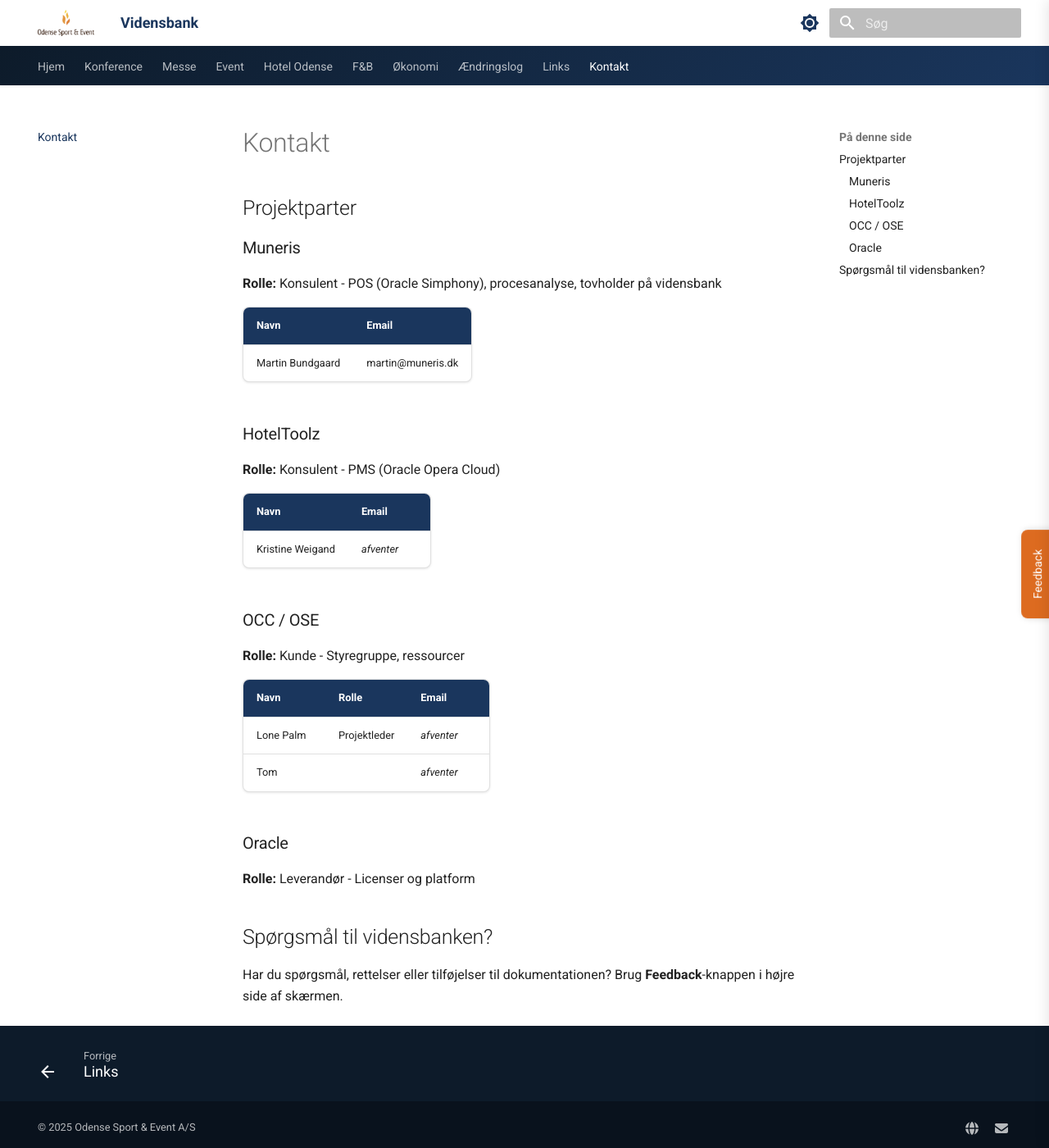
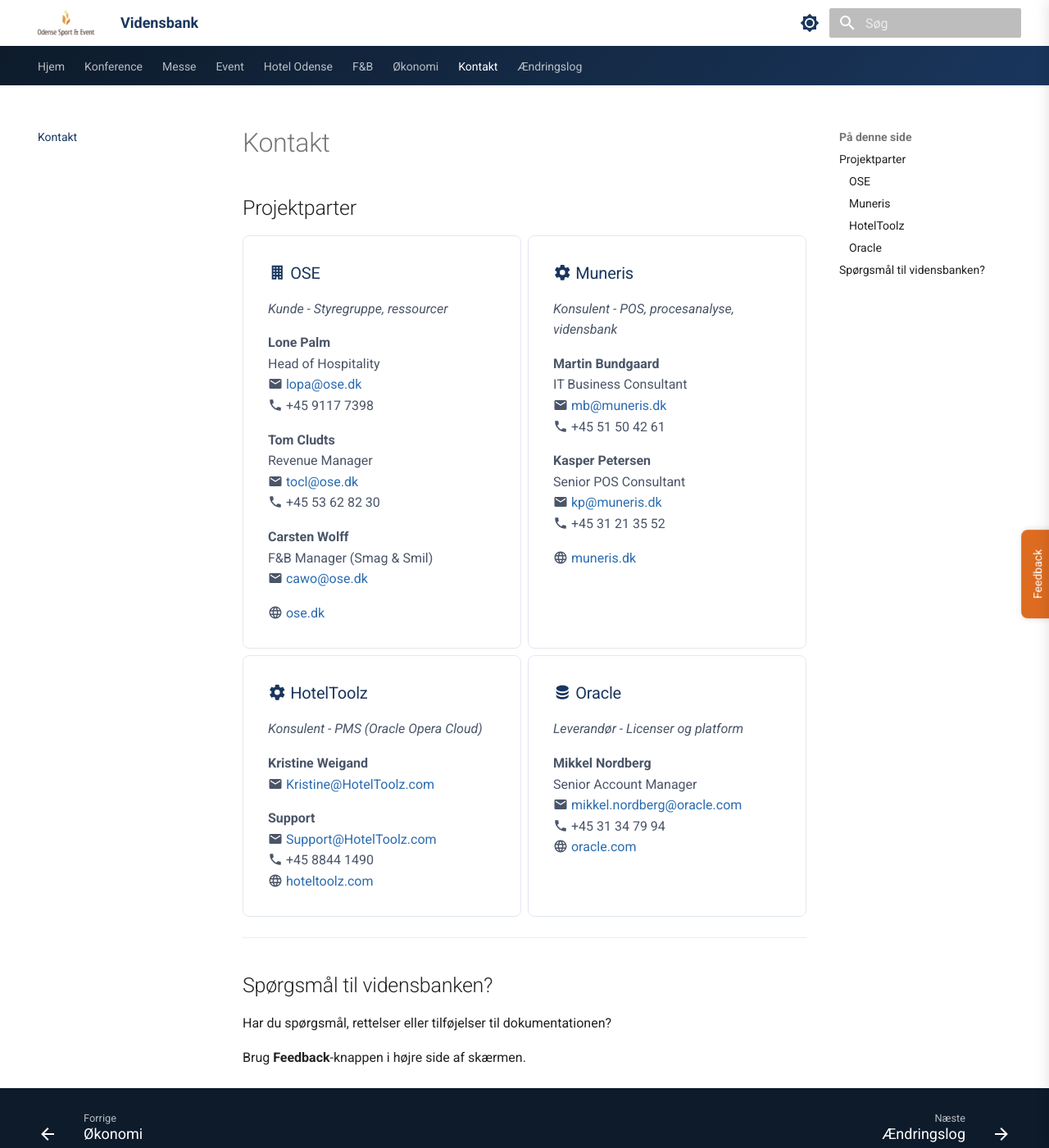
Before and after one commit to mbundgaard/OSE, an MkDocs documentation site: the page built from docs/kontakt.md, in a window 1280 px wide and 1400 px high. Shown: the whole window at 82% size. Built offline with MkDocs 1.6.1 and Material for MkDocs 9.7.7, drawn with Linux system fonts in a browser that asks for light colours.

Commit message:
Opdateret kontaktside og navigation
- Kontaktside redesignet med grid-cards og ikoner
- Tilføjet alle kontaktpersoner med titler og kontaktinfo
- Fjernet Links-siden
- Ændringslog flyttet til højre for Kontakt
- Fjernet email-knap i footer

🤖 Generated with [Claude Code](https://claude.com/claude-code)

Co-Authored-By: Claude Opus 4.5 <noreply@anthropic.com>

```diff
--- a/docs/kontakt.md
+++ b/docs/kontakt.md
@@ -2,35 +2,88 @@
 
 ## Projektparter
 
-### Muneris
+<div class="grid" markdown>
 
-**Rolle:** Konsulent - POS (Oracle Simphony), procesanalyse, tovholder på vidensbank
+<div class="grid-card" markdown>
 
-| Navn | Email |
-|------|-------|
-| Martin Bundgaard | martin@muneris.dk |
+### :material-office-building: OSE
 
-### HotelToolz
+*Kunde - Styregruppe, ressourcer*
 
-**Rolle:** Konsulent - PMS (Oracle Opera Cloud)
+**Lone Palm**<br>
+Head of Hospitality<br>
+:material-email: [lopa@ose.dk](mailto:lopa@ose.dk)<br>
+:material-phone: +45 9117 7398
 
-| Navn | Email |
-|------|-------|
-| Kristine Weigand | *afventer* |
+**Tom Cludts**<br>
+Revenue Manager<br>
+:material-email: [tocl@ose.dk](mailto:tocl@ose.dk)<br>
+:material-phone: +45 53 62 82 30
 
-### OCC / OSE
+**Carsten Wolff**<br>
+F&B Manager (Smag & Smil)<br>
+:material-email: [cawo@ose.dk](mailto:cawo@ose.dk)
 
-**Rolle:** Kunde - Styregruppe, ressourcer
+:material-web: [ose.dk](https://www.ose.dk)
 
-| Navn | Rolle | Email |
-|------|-------|-------|
-| Lone Palm | Projektleder | *afventer* |
-| Tom | | *afventer* |
+</div>
 
-### Oracle
+<div class="grid-card" markdown>
 
-**Rolle:** Leverandør - Licenser og platform
+### :material-cog: Muneris
+
+*Konsulent - POS, procesanalyse, vidensbank*
+
+**Martin Bundgaard**<br>
+IT Business Consultant<br>
+:material-email: [mb@muneris.dk](mailto:mb@muneris.dk)<br>
+:material-phone: +45 51 50 42 61
+
+**Kasper Petersen**<br>
+Senior POS Consultant<br>
+:material-email: [kp@muneris.dk](mailto:kp@muneris.dk)<br>
+:material-phone: +45 31 21 35 52
+
+:material-web: [muneris.dk](https://www.muneris.dk)
+
+</div>
+
+<div class="grid-card" markdown>
+
+### :material-cog: HotelToolz
+
+*Konsulent - PMS (Oracle Opera Cloud)*
+
+**Kristine Weigand**<br>
+:material-email: [Kristine@HotelToolz.com](mailto:Kristine@HotelToolz.com)
+
+**Support**<br>
+:material-email: [Support@HotelToolz.com](mailto:Support@HotelToolz.com)<br>
+:material-phone: +45 8844 1490<br>
+:material-web: [hoteltoolz.com](https://www.hoteltoolz.com)
+
+</div>
+
+<div class="grid-card" markdown>
+
+### :material-database: Oracle
+
+*Leverandør - Licenser og platform*
+
+**Mikkel Nordberg**<br>
+Senior Account Manager<br>
+:material-email: [mikkel.nordberg@oracle.com](mailto:mikkel.nordberg@oracle.com)<br>
+:material-phone: +45 31 34 79 94<br>
+:material-web: [oracle.com](https://www.oracle.com/food-beverage/micros/)
+
+</div>
+
+</div>
+
+---
 
 ## Spørgsmål til vidensbanken?
 
-Har du spørgsmål, rettelser eller tilføjelser til dokumentationen? Brug **Feedback**-knappen i højre side af skærmen.
+Har du spørgsmål, rettelser eller tilføjelser til dokumentationen?
+
+Brug **Feedback**-knappen i højre side af skærmen.
--- a/mkdocs.yml
+++ b/mkdocs.yml
@@ -58,9 +58,8 @@ nav:
   - Hotel Odense: hotel-odense/index.md
   - F&B: fb/index.md
   - Økonomi: oekonomi/index.md
+  - Kontakt: kontakt.md
   - Ændringslog: aendringslog/index.md
-  - Links: links.md
-  - Kontakt: kontakt.md
 
 markdown_extensions:
   - tables
@@ -90,9 +89,6 @@ extra:
     - icon: fontawesome/solid/globe
       link: https://www.ose.dk
       name: OSE Website
-    - icon: fontawesome/solid/envelope
-      link: mailto:martin@muneris.dk
-      name: Kontakt projektleder
   generator: false
 
 extra_css:
```
Also changed, not shown: docs/links.md (deleted, +0 -35 lines), 1 other file.
